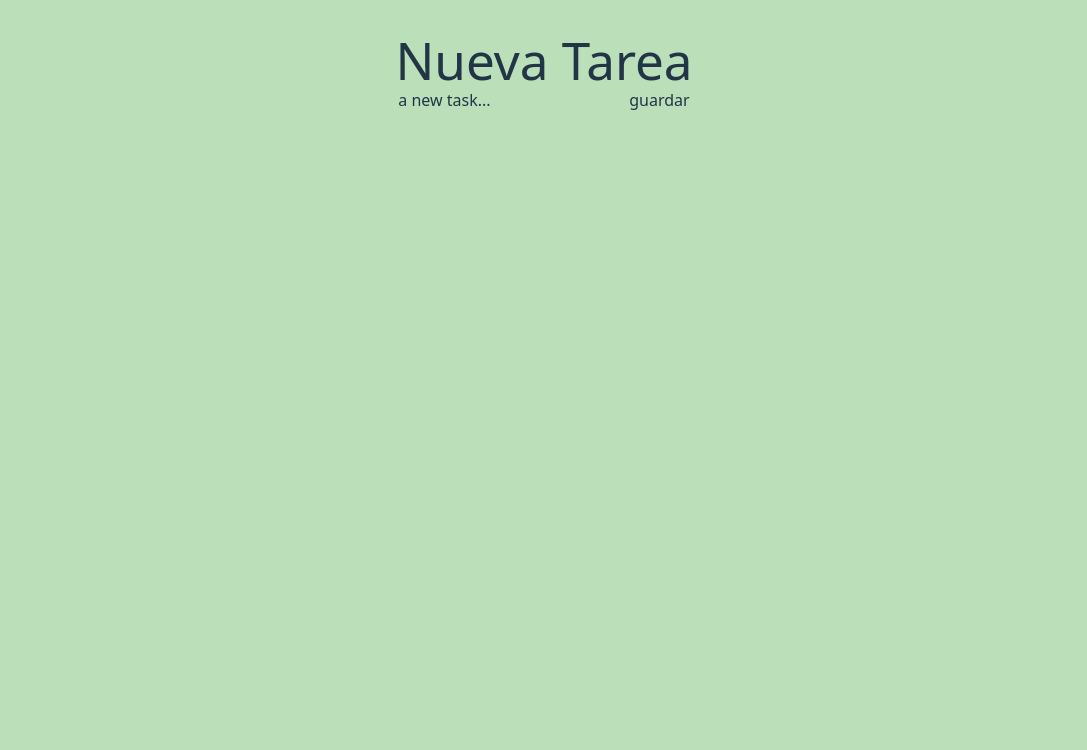
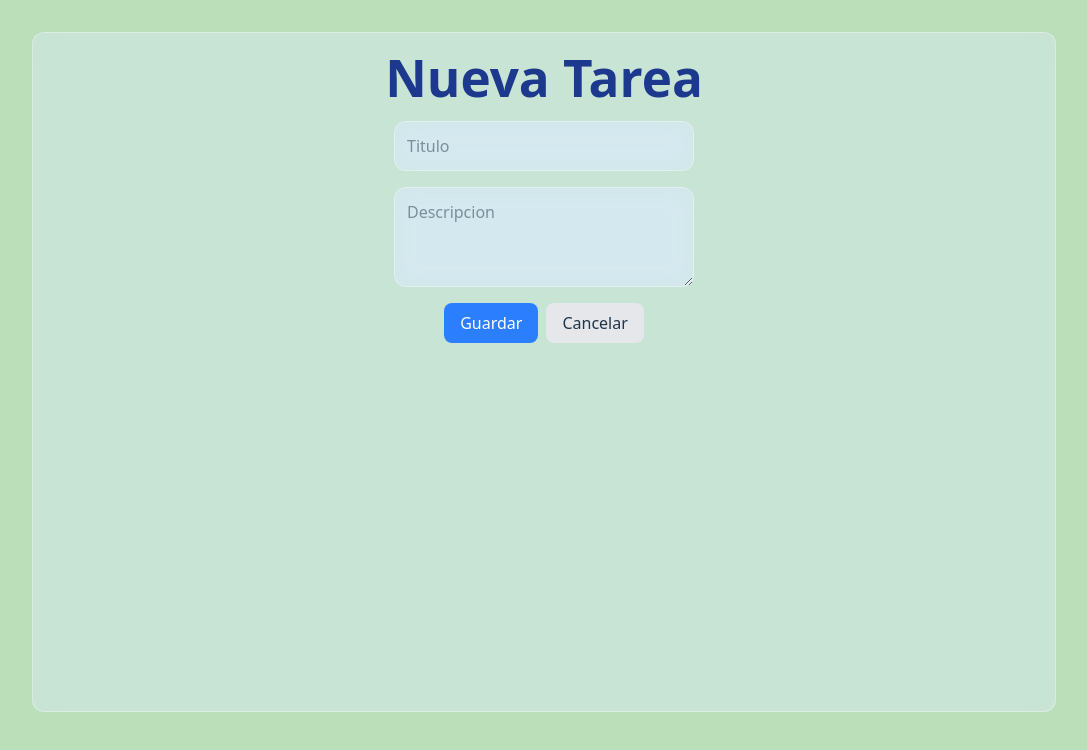
Before and after one commit to Mati-Perez/challenge-academia-forit, a React (Vite) app in the folder frontend/tasklist/: page /taskform in a window 1280 px wide. Shown: the top 750 px of the page, without its empty margins (96-1183 px from the left). Built offline with nearby package versions, Linux system fonts and the light colour scheme.

Commit message:
tailwind + mensaje informativo + renderizado condicional para agregar o modificiar tareas

```diff
--- a/frontend/tasklist/src/pages/TaskForm.jsx
+++ b/frontend/tasklist/src/pages/TaskForm.jsx
@@ -1,56 +1,111 @@
-import React, { useState } from 'react'
+import React, { useEffect, useState } from 'react'
 import taskService from '../services/tasks'
+import { useNavigate, useParams } from 'react-router-dom'
 
 export default function TaskForm() {
-  const [newTask, setNewTask] = useState('a new task...');
+  const [title, setTitle] = useState('')
+  const [description, setDescription] = useState('')
+  const [message, setMessage] = useState('')
+  const [messageType, setMessageType] = useState('')
+  const navigate = useNavigate()
+  const { id } = useParams()
 
+  useEffect(() => {
+    if (id) {
+      taskService.getAll().then(tasks => {
+        const task = tasks.find(t => t.id === Number(id))
+        if (task) {
+          setTitle(task.title)
+          setDescription(task.description)
+        }
+      })
+    }
+  }, [id])
 
-  const handleTaskChange = (event) => {
-    setNewTask(event.target.value)
-  }
+  const handleTitleChange = (event) => setTitle(event.target.value)
+  const handleDescriptionChange = (event) => setDescription(event.target.value)
 
-  const addTask = (event) => {
-    event.preventDefault();
+  const addTask = async (event) => {
+    event.preventDefault()
     const taskObject = {
-      title: newTask,
-      description:'',
-      completed:'',
-      createdAt: ''
+      title,
+      description,
+      completed: false,
+      createdAt: new Date().toISOString()
     }
-    taskService
-      .create(taskObject)
-      .then(returnedTask => {
-        setTasks(tasks.concat(returnedTask))
-        setNewTask('')
-      })
-
+    try {
+      if (id) {
+        await taskService.update(id, taskObject)
+        setMessage('Tarea actualizada!')
+        setMessageType('success')
+      } else {
+        await taskService.create(taskObject)
+        setTitle('')
+        setDescription('')
+        setMessage('Nueva tarea agregada!')
+        setMessageType('success')
+      }
+      setTimeout(() => {
+        setMessage('')
+        setMessageType('')
+        navigate('/tasks')
+      }, 3000)
+    } catch (error) {
+      setMessage('Error: No se pudo crear la tarea.')
+      setMessageType('error')
+      setTimeout(() => {
+        setMessage('')
+        setMessageType('')
+      }, 3000)
+      console.error('Error creando la tarea: ', error)
+    }
   }
 
   return (
-    <div>
-      <h1>Nueva Tarea</h1>
-      <form onSubmit = {addTask}>
-        <input value={newTask} onChange={handleTaskChange} />
-        <button type="submit">guardar</button>
+    <div className="min-h-[85vh] w-[80vw] mx-auto p-4 rounded-xl bg-blue-100/40 border border-white/30 backdrop-blur-md transition-all">
+      <h1 className="text-2xl font-bold mb-4 text-blue-900">{id ? 'Editar Tarea' : 'Nueva Tarea'}</h1>
+      {message && (
+        <div
+          className={`border-2 rounded-lg p-3 mt-4 mx-auto w-[300px] text-center ${
+            messageType === 'success'
+              ? 'border-green-500 text-green-700 bg-green-50'
+              : 'border-red-500 text-red-700 bg-red-50'
+          }`}
+        >
+          {message}
+        </div>
+      )}
+      <form onSubmit={addTask} className="flex flex-col items-center">
+        <input
+          type="text"
+          placeholder="Titulo"
+          value={title}
+          onChange={handleTitleChange}
+          required
+          className="mb-4 w-[300px] p-3 rounded-xl border border-white/30 bg-blue-100/40 backdrop-blur-md"
+        />
+        <textarea
+          value={description}
+          placeholder="Descripcion"
+          onChange={handleDescriptionChange}
+          className="mb-4 w-[300px] h-[100px] p-3 rounded-xl border border-white/30 bg-blue-100/40 backdrop-blur-md"
+        />
+        <div>
+          <button
+            type="submit"
+            className="px-4 py-2 rounded-lg bg-blue-500 text-white mr-2 hover:bg-blue-700 transition"
+          >
+            Guardar
+          </button>
+          <button
+            type="button"
+            onClick={() => navigate('/tasks')}
+            className="px-4 py-2 rounded-lg bg-gray-200 hover:bg-gray-300 transition"
+          >
+            Cancelar
+          </button>
+        </div>
       </form>
-
     </div>
   )
 }
-
-  /*const toggleImportanceOf = id => {
-  const url = `http://localhost:3001/notes/${id}`
-  const note = notes.find(n => n.id === id)
-  const changedNote = { ...note, important: !note.important }
-
- noteService
-      .update(id, changedNote)
-      .then(returnedNote => {
-        setNotes(notes.map(note => note.id !== id ? note : returnedNote))
-      }).catch(error => {
-      alert(
-        `the note '${note.content}' was already deleted from server`
-      )
-      setNotes(notes.filter(n => n.id !== id))
-    })
-} */
```
